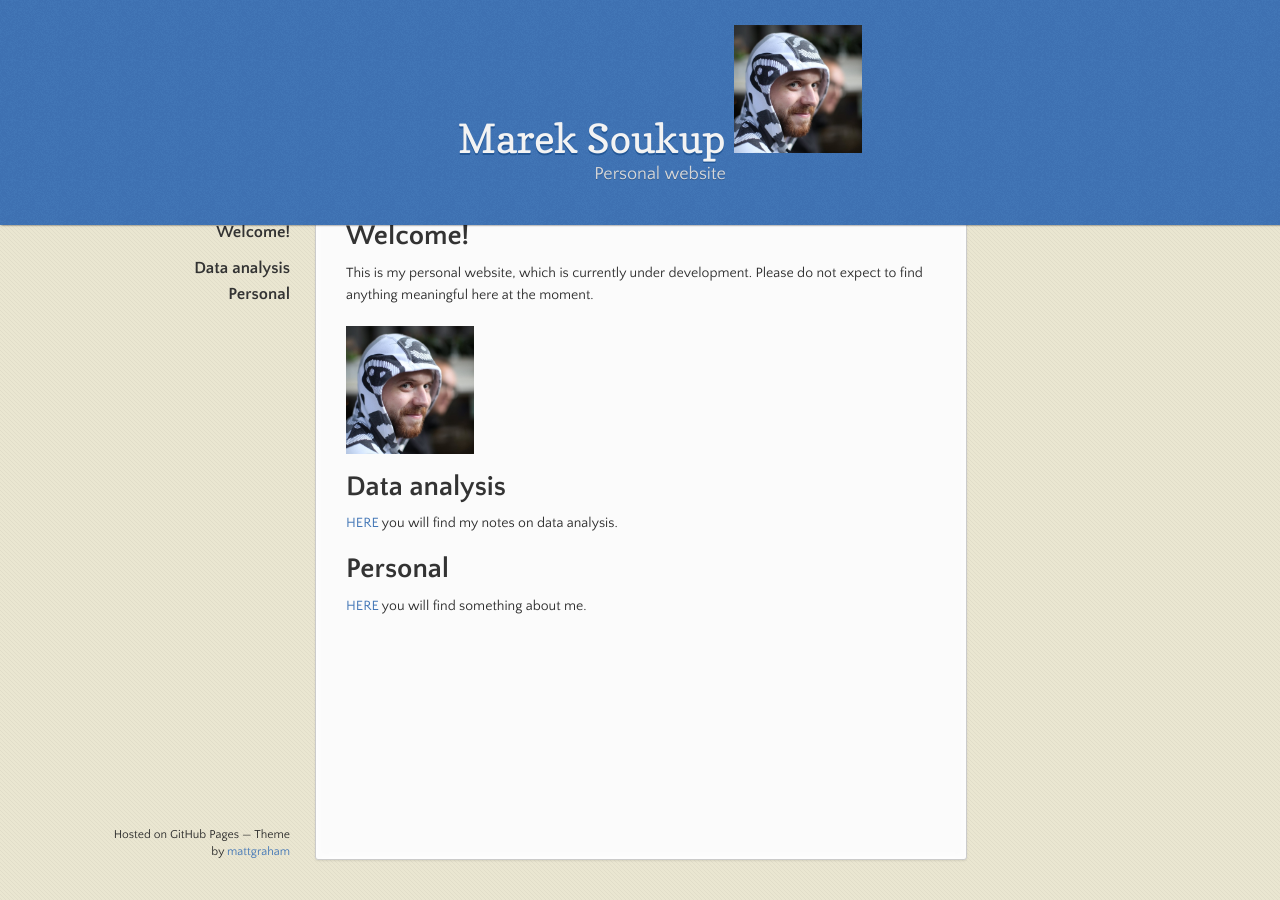
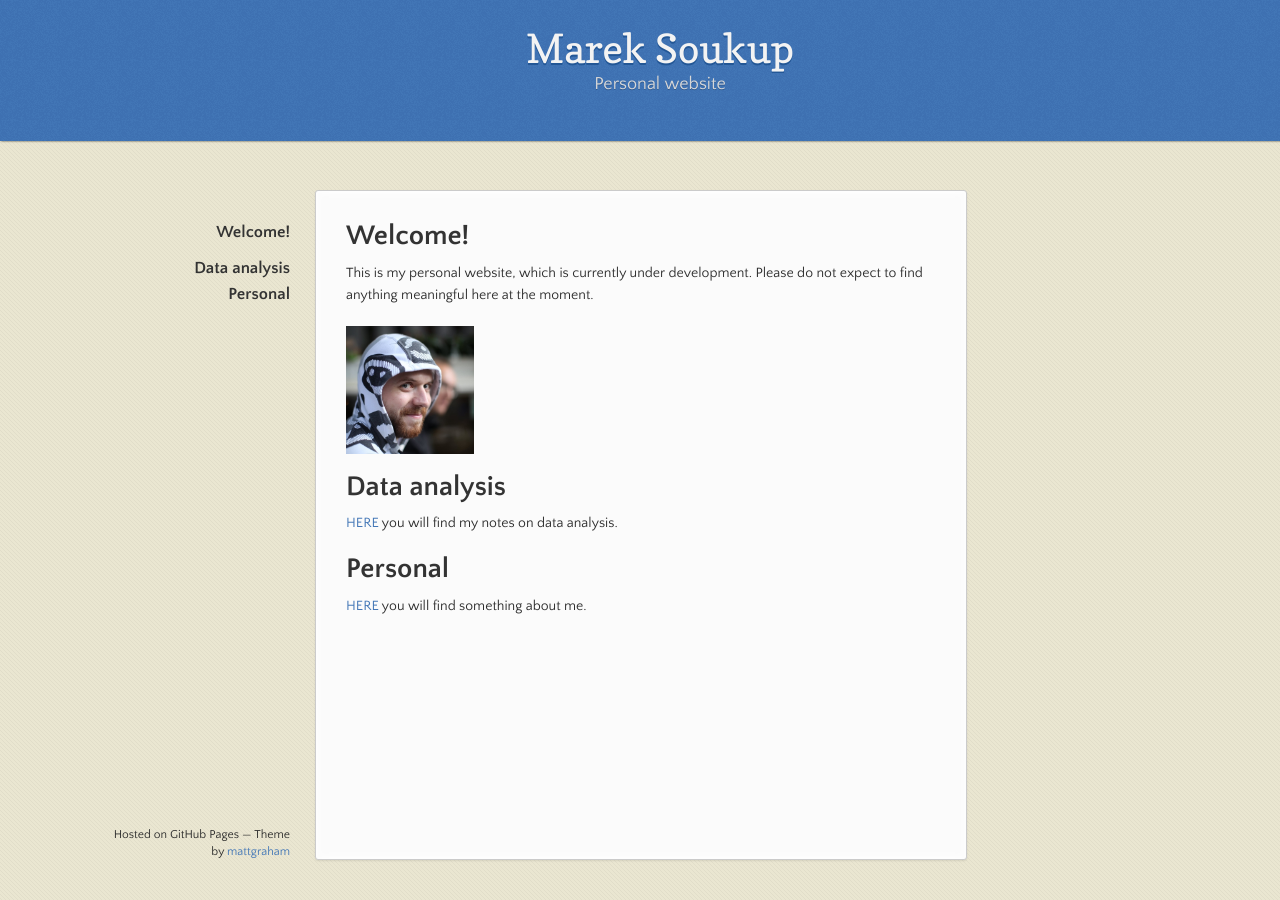
Before and after one commit to soukupmarek-edin/soukupmarek-edin.github.io, a Jekyll site: the page built from index.md, in a window 1280 px wide. Built offline with Jekyll 4.4.1, drawn with Linux system fonts in a browser that asks for light colours; Markdown is read by kramdown in place of the engine named in the settings; our own code applies the rules of GitHub Pages for plain Markdown files.

Commit message:
Update main_page_index.html

```diff
--- a/_layouts/main_page_index.html
+++ b/_layouts/main_page_index.html
@@ -19,7 +19,6 @@
       <header>
         <h1>
         Marek Soukup
-        <img src="./pictures/face2.jpg" style="width:128px;height:128px;">
         </h1>
         <p>Personal website</p>
       </header>
```
